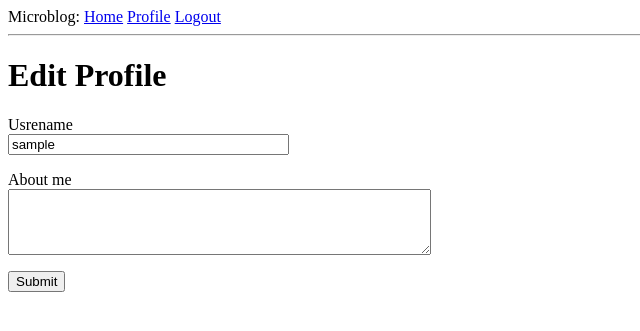
After one commit to polyedr/flask-mega-tutorial, a Flask app: page /edit_profile in a window 1280 px wide. The commit adds this page. Shown: the top 331 px of the page, without its empty margins (0-640 px from the left). Run offline with Flask 2, Linux system fonts and the light colour scheme; the visitor is signed in with stand-in values (Sample User, id 1); data comes from the database, SQL or seed files in the repository; both versions use the stored data as it was after the commit.

Commit message:
The chapter 6

```diff
--- a/microblog/app/forms.py
+++ b/microblog/app/forms.py
@@ -1,6 +1,6 @@
 from flask_wtf import FlaskForm
-from wtforms import StringField, PasswordField, BooleanField, SubmitField
-from wtforms.validators import ValidationError, DataRequired, Email, EqualTo
+from wtforms import StringField, PasswordField, BooleanField, TextAreaField, SubmitField
+from wtforms.validators import ValidationError, DataRequired, Length, Email, EqualTo
 from app.models import User
 
 
@@ -17,7 +17,7 @@ class RegistrationForm(FlaskForm):
     password = PasswordField('Pasword', validators=[DataRequired()])
     password2 = PasswordField(
        'Repeat Password', validators=[DataRequired(), EqualTo('password')])
-    sumbit = SubmitField('Register')
+    submit = SubmitField('Register')
 
     def validate_username(self, username):
         user = User.query.filter_by(username=username.data).first()
@@ -28,3 +28,8 @@ class RegistrationForm(FlaskForm):
         user = User.query.filter_by(email=email.data).first()
         if user is not None:
             raise ValidationError('Please use another email')
+
+class EditProfileForm(FlaskForm):
+    username = StringField('Usrename', validators=[DataRequired()])
+    about_me = TextAreaField('About me', validators=[Length(min=0, max=140)])
+    submit = SubmitField('Submit')
--- a/microblog/app/models.py
+++ b/microblog/app/models.py
@@ -2,6 +2,7 @@ from datetime import datetime
 from app import db, login
 from werkzeug.security import generate_password_hash, check_password_hash
 from flask_login import UserMixin
+from hashlib import md5
 
 
 @login.user_loader
@@ -15,6 +16,8 @@ class User(UserMixin, db.Model):
     email = db.Column(db.String(120), index=True, unique=True)
     password_hash = db.Column(db.String(128))
     posts = db.relationship('Post', backref='author', lazy='dynamic')
+    about_me = db.Column(db.String(140))
+    last_seen = db.Column(db.DateTime, default=datetime.utcnow)
 
     def __repr__(self):
         return '<User {}>'.format(self.username)
@@ -25,6 +28,10 @@ class User(UserMixin, db.Model):
     def check_password(self, password):
         return check_password_hash(self.password_hash, password)
 
+    def avatar(self, size):
+        digest = md5(self.email.lower().encode('utf-8')).hexdigest()
+        return 'https://www.gravatar.com/avatar/{}?d=identicon&s={}'.format(
+            digest, size)
 
 class Post(db.Model):
     id = db.Column(db.Integer, primary_key=True)
--- a/microblog/app/routes.py
+++ b/microblog/app/routes.py
@@ -1,7 +1,8 @@
 from flask import render_template, flash, redirect, request, url_for
 from flask_login import current_user, login_user, logout_user, login_required
 from app import app, db
-from app.forms import LoginForm, RegistrationForm
+from app.forms import LoginForm, RegistrationForm, EditProfileForm
+from datetime import datetime
 
 from app.models import User
 from werkzeug.urls import url_parse
@@ -67,3 +68,37 @@ def register():
         flash("You were registered")
         return redirect(url_for('login'))
     return render_template('register.html', title='Register', form=form)
+
+
+@app.route('/user/<username>')
+@login_required
+def user(username):
+    user = User.query.filter_by(username=username).first_or_404()
+    posts = [
+        {'author': user, 'body': 'Test post #1'},
+        {'author': user, 'body': 'Test post #2'},
+    ]
+
+    return render_template('user.html', user=user, posts=posts)
+
+@app.before_request
+def before_request():
+    if current_user.is_authenticated:
+        current_user.last_seen = datetime.utcnow()
+        db.session.commit()
+
+
+@app.route('/edit_profile', methods=['GET', 'POST'])
+@login_required
+def edit_profile():
+    form = EditProfileForm()
+    if form.validate_on_submit():
+        current_user.username = form.username.data
+        current_user.about_me = form.about_me.data
+        db.session.commit()
+        flash('Your changes have been saved')
+        return redirect(url_for('edit_profile'))
+    elif request.method == 'GET':
+        form.username.data = current_user.username
+        form.about_me.data = current_user.about_me
+    return render_template('edit_profile.html', title='Edit Profile', form = form)
--- /dev/null
+++ b/microblog/app/templates/_post.html
@@ -0,0 +1,6 @@
+    <table>
+        <tr valign="top">
+            <td><img src="{{ post.author.avatar(36) }}"></td>
+            <td>{{ post.author.username }} says:<br>{{ post.body }}</td>
+        </tr>
+    </table>
--- a/microblog/app/templates/base.html
+++ b/microblog/app/templates/base.html
@@ -13,6 +13,7 @@
       {% if current_user.is_anonymous %}
       <a href="{{ url_for('login') }}">Login</a>
       {% else %}
+      <a href="{{ url_for('user', username=current_user.username) }}">Profile</a>
       <a href="{{ url_for('logout') }}">Logout</a>
       {% endif %}
     </div>
--- /dev/null
+++ b/microblog/app/templates/edit_profile.html
@@ -0,0 +1,23 @@
+{% extends "base.html" %}
+
+{% block content %}
+    <h1>Edit Profile</h1>
+    <form action="" method="post">
+        {{ form.hidden_tag() }}
+        <p>
+            {{ form.username.label }}<br>
+            {{ form.username(size=32) }}<br>
+            {% for error in form.username.errors %}
+            <span style="color: red;">[{{ error }}]</span>
+            {% endfor %}
+        </p>
+        <p>
+            {{ form.about_me.label }}<br>
+            {{ form.about_me(cols=50, rows=4) }}<br>
+            {% for error in form.about_me.errors %}
+            <span style="color: red;">[{{ error }}]</span>
+            {% endfor %}
+        </p>
+        <p>{{ form.submit() }}</p>
+    </form>
+{% endblock %}
--- a/microblog/app/templates/register.html
+++ b/microblog/app/templates/register.html
@@ -34,4 +34,4 @@
         </p>
         <p>{{ form.submit() }}</p>
     </form>
-{% endblock %}s
+{% endblock %}
```
Also changed, not shown: microblog/app/templates/user.html (added, +21 -0 lines), microblog/migrations/versions/0a595e87ca2d_new_fields_in_user_model.py (added, +30 -0 lines), requirements23.txt (added, +38 -0 lines), tracking.txt (+8 -1 lines), microblog/app.db, 1 other file. Lines whose indentation alone changed are shown as unchanged.
